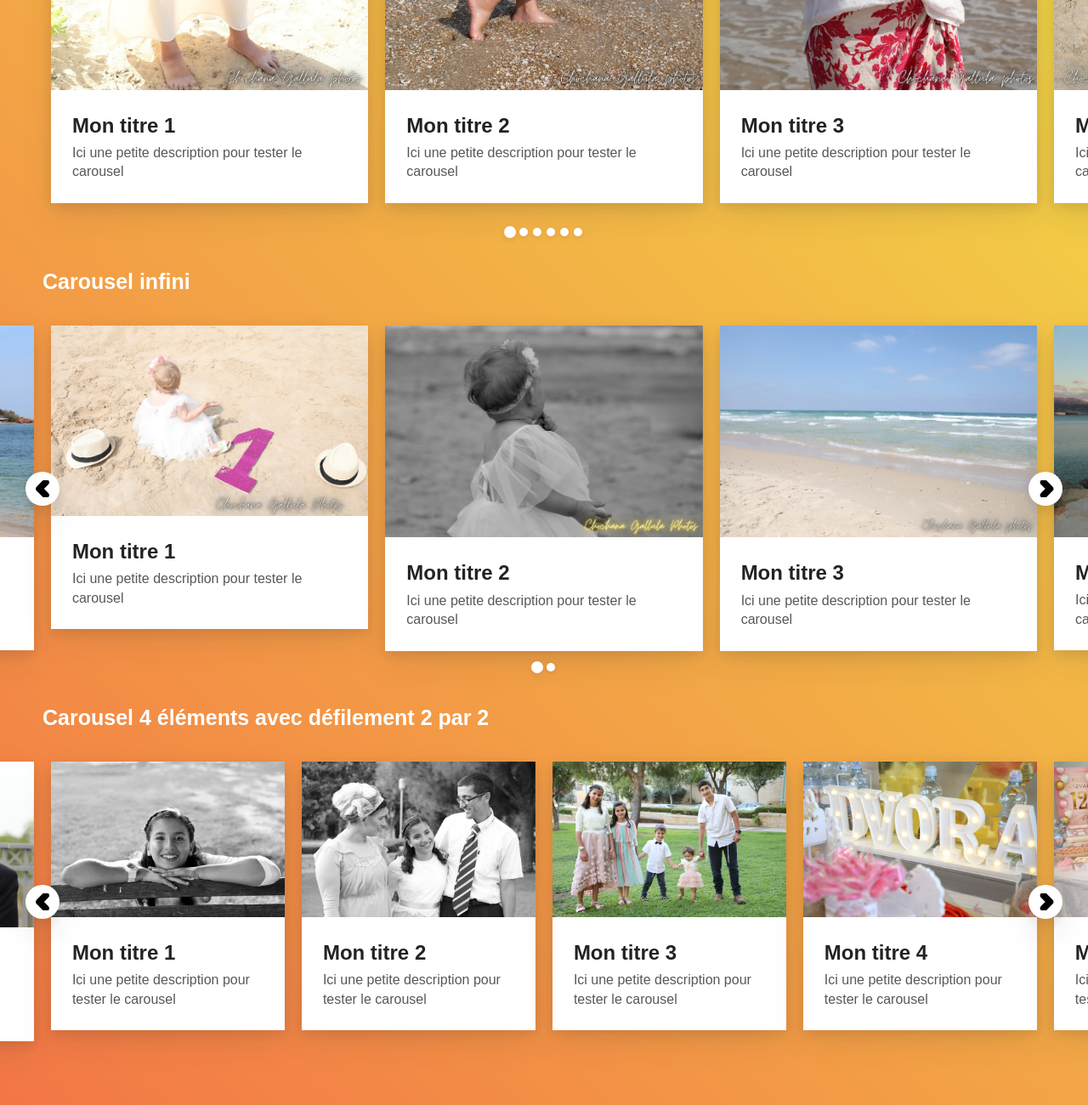
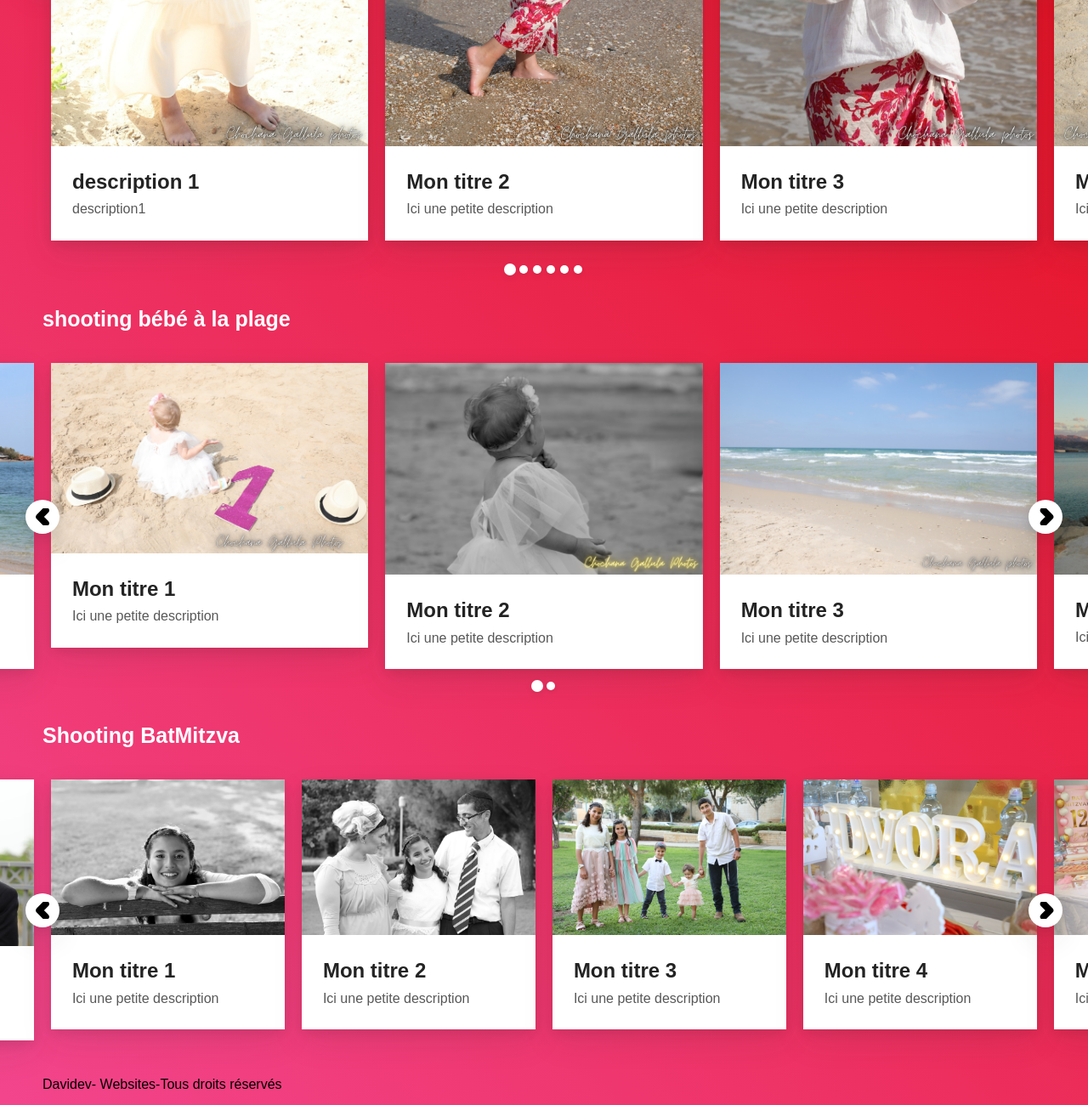
Before and after one commit to dgallula/Cr-er-un-Carousel-Gestion-du-tactile, a plain HTML site: page index.html in a window 1280 px wide. Shown: the part 560-1860 px from the top of the page at 85% size. Drawn offline with Linux system fonts and the light colour scheme.

Commit message:
titres et footer ok , color ok

```diff
--- a/css/main.css
+++ b/css/main.css
@@ -8,7 +8,7 @@ body, html {
 body {
   font-family: sans-serif;
   padding: 0 50px 50px;
-  background: linear-gradient(45deg, #f37646, #f3e946) center center no-repeat;
+  background: linear-gradient(45deg, #f3468e, #e3080f) center center no-repeat;
   line-height: 1.4;
 }
 
--- a/index.html
+++ b/index.html
@@ -11,9 +11,11 @@
 </head>
 
 <body>
+  <div class="container">
+    <h1>Chochana Gallula Photographe</h1>
 
   <div class="container">
-    <div class="title">Carousel en boucle</div>
+    <div class="title">shooting post-BatMitzva</div>
     <div id="carousel1">
 
       <div class="item">
@@ -22,10 +24,10 @@
         </div>
         <div class="item__body">
           <div class="item__title">
-            Mon titre 1
+             description 1
           </div>
           <div class="item__description">
-            Ici une petite description pour tester le carousel
+            description1
           </div>
         </div>
       </div>
@@ -39,7 +41,7 @@
             Mon titre 2
           </div>
           <div class="item__description">
-            Ici une petite description pour tester le carousel
+            Ici une petite description
           </div>
         </div>
       </div>
@@ -53,7 +55,7 @@
             Mon titre 3
           </div>
           <div class="item__description">
-            Ici une petite description pour tester le carousel
+            Ici une petite description
           </div>
         </div>
       </div>
@@ -67,7 +69,7 @@
             Mon titre 4
           </div>
           <div class="item__description">
-            Ici une petite description pour tester le carousel
+            Ici une petite description
           </div>
         </div>
       </div>
@@ -81,7 +83,7 @@
             Mon titre 5
           </div>
           <div class="item__description">
-            Ici une petite description pour tester le carousel
+            Ici une petite description
           </div>
         </div>
       </div>
@@ -95,14 +97,14 @@
             Mon titre 6
           </div>
           <div class="item__description">
-            Ici une petite description pour tester le carousel
+            Ici une petite description
           </div>
         </div>
       </div>
 
     </div>
 
-    <div class="title">Carousel infini</div>
+    <div class="title">shooting bébé à la plage</div>
     <div id="carousel2">
 
       <div class="item">
@@ -114,7 +116,7 @@
             Mon titre 1
           </div>
           <div class="item__description">
-            Ici une petite description pour tester le carousel
+            Ici une petite description
           </div>
         </div>
       </div>
@@ -128,7 +130,7 @@
             Mon titre 2
           </div>
           <div class="item__description">
-            Ici une petite description pour tester le carousel
+            Ici une petite description
           </div>
         </div>
       </div>
@@ -142,7 +144,7 @@
             Mon titre 3
           </div>
           <div class="item__description">
-            Ici une petite description pour tester le carousel
+            Ici une petite description
           </div>
         </div>
       </div>
@@ -156,7 +158,7 @@
             Mon titre 4
           </div>
           <div class="item__description">
-            Ici une petite description pour tester le carousel
+            Ici une petite description
           </div>
         </div>
       </div>
@@ -170,7 +172,7 @@
             Mon titre 5
           </div>
           <div class="item__description">
-            Ici une petite description pour tester le carousel
+            Ici une petite description
           </div>
         </div>
       </div>
@@ -184,14 +186,14 @@
             Mon titre 6
           </div>
           <div class="item__description">
-            Ici une petite description pour tester le carousel
+            Ici une petite description
           </div>
         </div>
       </div>
 
     </div>
 
-    <div class="title">Carousel 4 éléments avec défilement 2 par 2</div>
+    <div class="title">Shooting BatMitzva</div>
     <div id="carousel3">
 
       <div class="item">
@@ -203,7 +205,7 @@
             Mon titre 1
           </div>
           <div class="item__description">
-            Ici une petite description pour tester le carousel
+            Ici une petite description
           </div>
         </div>
       </div>
@@ -217,7 +219,7 @@
             Mon titre 2
           </div>
           <div class="item__description">
-            Ici une petite description pour tester le carousel
+            Ici une petite description
           </div>
         </div>
       </div>
@@ -231,7 +233,7 @@
             Mon titre 3
           </div>
           <div class="item__description">
-            Ici une petite description pour tester le carousel
+            Ici une petite description
           </div>
         </div>
       </div>
@@ -245,7 +247,7 @@
             Mon titre 4
           </div>
           <div class="item__description">
-            Ici une petite description pour tester le carousel
+            Ici une petite description
           </div>
         </div>
       </div>
@@ -259,7 +261,7 @@
             Mon titre 5
           </div>
           <div class="item__description">
-            Ici une petite description pour tester le carousel
+            Ici une petite description
           </div>
         </div>
       </div>
@@ -273,7 +275,7 @@
             Mon titre 6
           </div>
           <div class="item__description">
-            Ici une petite description pour tester le carousel
+            Ici une petite description
           </div>
         </div>
       </div>
@@ -282,5 +284,5 @@
   </div>
 
 </body>
-
+<footer>Davidev- Websites-Tous droits réservés</footer>
 </html>
```
